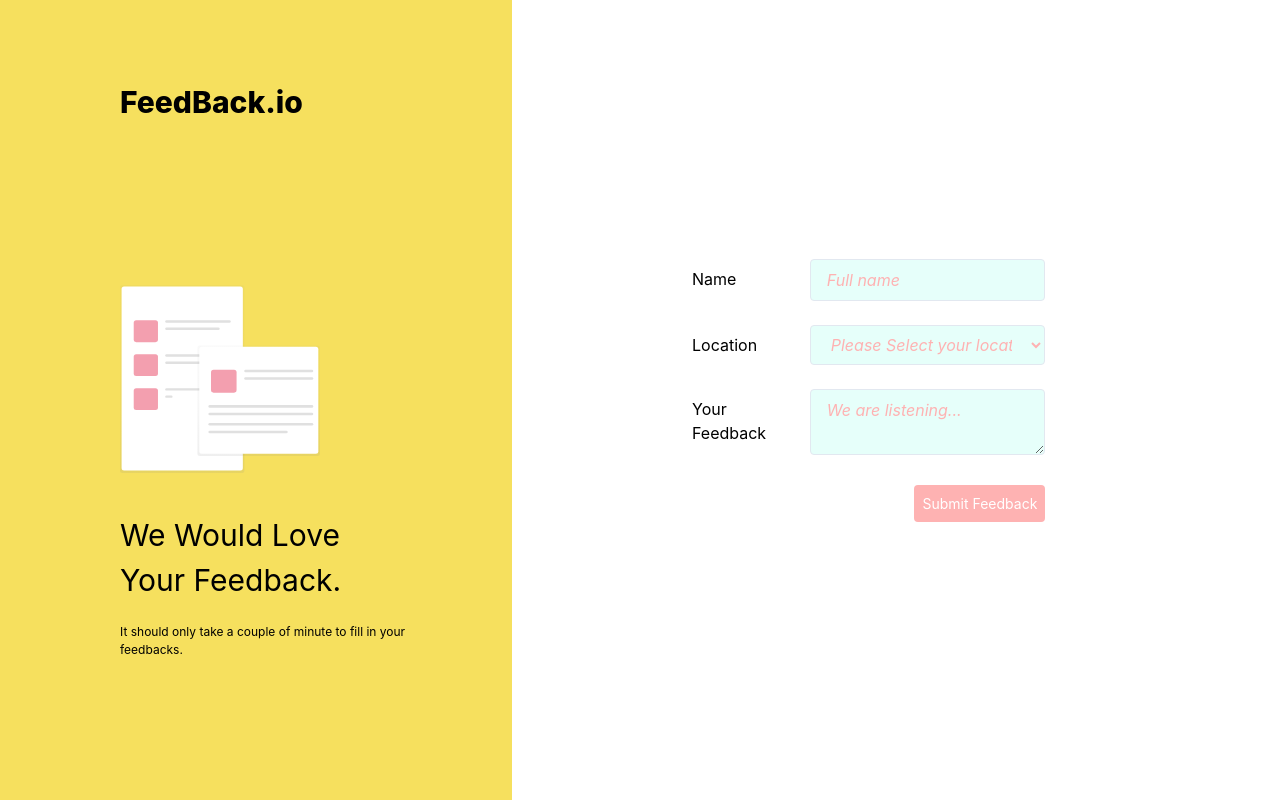
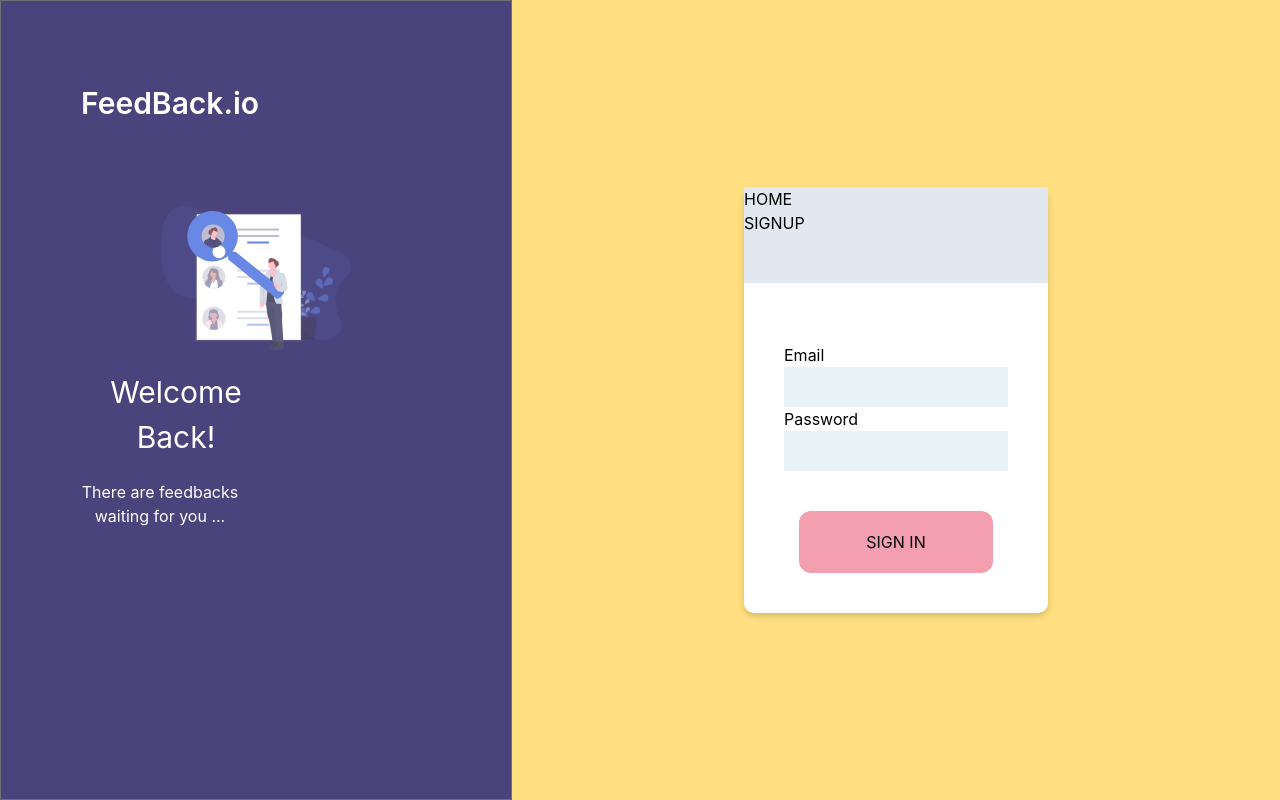
Before and after one commit to WonderfulOlanrewaju/feedback-nlp-frontend, a React (Create React App) app: page /auth in a window 1280 px wide. Built offline with nearby package versions, Linux system fonts and the light colour scheme.

Commit message:
auth form style

```diff
--- a/src/App.css
+++ b/src/App.css
@@ -3,15 +3,35 @@ input::placeholder, select, textarea::placeholder {
     @apply italic
 }
 
+input {
+    background: #E9F2F5 0% 0% no-repeat padding-box;
+}
+
 .Welcome-Div {
-    background: #FFDF80 0% 0% no-repeat padding-box;
+    background: #4B437C 0% 0% no-repeat padding-box;
+    border: 1px solid #707070;
     opacity: 1;
 }
-
 .Auth-Div {
     background: #FFDF80 0% 0% no-repeat padding-box;
     opacity: 1;
 }
 
+.Auth-Form {
+    background: #FFFFFF 0% 0% no-repeat padding-box;
+    box-shadow: 0px 3px 6px #00000029;
+    border-radius: 10px;
+    opacity: 1;
+    height: 426px;
+}
+
+.Auth-Button {
+    background: #F39FAF 0% 0% no-repeat padding-box;
+    border-radius: 12px;
+    opacity: 1;
+    width: 194px;
+    height: 62px;
+}
+
 @tailwind components;
 @tailwind utilities;
--- a/src/App.js
+++ b/src/App.js
@@ -1,10 +1,24 @@
 import React from 'react';
 import './output.css';
 import {Home} from './components/Home';
+import {Auth} from './components/Auth';
+import {BrowserRouter as Router, Switch, Route} from 'react-router-dom';
 
 function App() {
   return (
-     <Home />
+    <div>
+      <Router>
+        <Switch>
+          <Route exact path='/'>
+            <Home/>
+          </Route>
+          <Route exact path='/auth'>
+           <Auth/>
+          </Route>
+        </Switch>
+      </Router>
+    </div>
+
   );
 }
 
--- a/src/components/Auth.js
+++ b/src/components/Auth.js
@@ -3,6 +3,7 @@ import Welcome from '../auth-welcome.svg';
 import {Field, Form, Formik} from 'formik';
 import * as Yup from "yup";
 import styled from 'styled-components';
+import {Link} from 'react-router-dom';
 
 const Err = styled.div`
     text-align : left;
@@ -22,16 +23,20 @@ const AuthSchema = Yup.object().shape({
   });
 
 
-export const Auth = ()=> (
-    <div>
-        <div className='Welcome-Div w-1/2'>
-            <div>FeedBack.io</div>
-            <img src ={Welcome} alt='Welcome icon...'/>
-            <div>Welcome Back!</div>
-           <div>There are feedbacks waiting for you</div>
+// export const Auth = ()=> (
+export function Auth () {
+  return (
+    <div class='flex h-screen'>
+        <div className='Welcome-Div w-2/5 p-20'>
+            <div className='text-3xl font-semibold text-white'><Link to='/'>FeedBack.io</Link></div>
+            <img className='px-20 pt-20 pb-5 mx-auto'  src ={Welcome} alt='Welcome icon...'/>
+            <div className=''>
+              <div className='text-3xl text-white mb-5 text-center mr-40'>Welcome Back!</div>
+              <div className='text-white text-center mr-48' >There are feedbacks waiting for you ...</div>
             </div>
-        <div className='Auth-Div w-1/2'>
-            <Formik
+        </div>
+        <div className='Auth-Div w-3/5 p-20 flex justify-center'>
+            <Formik className='w-1/2 bg-white'
             initialValues={{
                 username: '',
                 email: '',
@@ -44,22 +49,38 @@ export const Auth = ()=> (
             >
               {
                 ({errors, touched})=> (
-                  <Form className='w-10/12'>
+                  <Form className='w-1/2 bg-white Auth-Form my-auto'>
+                    <div className= 'bg-gray-300 mb-5 h-24'>
+                      <div className='uppercase'>Home</div>
+                      <div className='uppercase'>SignUp</div>
+                    </div>
+                    <div className='p-10'>
+                      <div >
                         <div>
                           <label htmlFor='email'>Email</label>
-                      <Field name='username'></Field>
+                        </div>
+                        <div>
+                        <Field className='w-full p-2' name='username'></Field>
                         {errors.username && touched.username ? <Err>{errors.username}</Err> : null}
                         </div>
+                      </div>
+                      <div>
                         <div>
                           <label htmlFor='password'>Password</label>
-                      <Field name='password'></Field>
+                        </div>
+                        <div>
+                          <Field className='w-full p-2' name='password'></Field>
                           {errors.password && touched.password ? <Err>{errors.password}</Err> : null}
                         </div>
-
+                      </div>
+                      <div className='flex justify-center'>
+                        <button className='Auth-Button mt-10 p-2'>SIGN IN</button>
+                      </div>
+                    </div>
                   </Form>
                 )
               }
             </Formik>
         </div>
     </div>
-)
+)}
--- a/src/components/Home.js
+++ b/src/components/Home.js
@@ -1,14 +1,14 @@
 import React from 'react';
 import Feedbackicon from '../feedback.svg';
 import {FeedbackForm} from './Form.js';
-
+import {Link} from 'react-router-dom';
 
 export function Home () {
   return (
       <div className='flex h-screen'>
         <div className='w-2/5 bg-yellow-400 px-20'>
           <div className='pt-10'>
-            <div className='m-10 text-xl font-extrabold text-3xl'>FeedBack.io</div>
+            <div className='m-10 text-xl font-extrabold text-3xl'><Link to='/'>FeedBack.io</Link></div>
             <div className='mt-40 mb-10 ml-10'>
               <img width={200} src={Feedbackicon} alt='Feedback icon' />
             </div>
```
Also changed, not shown: src/output.css. Lines whose indentation alone changed are shown as unchanged.
